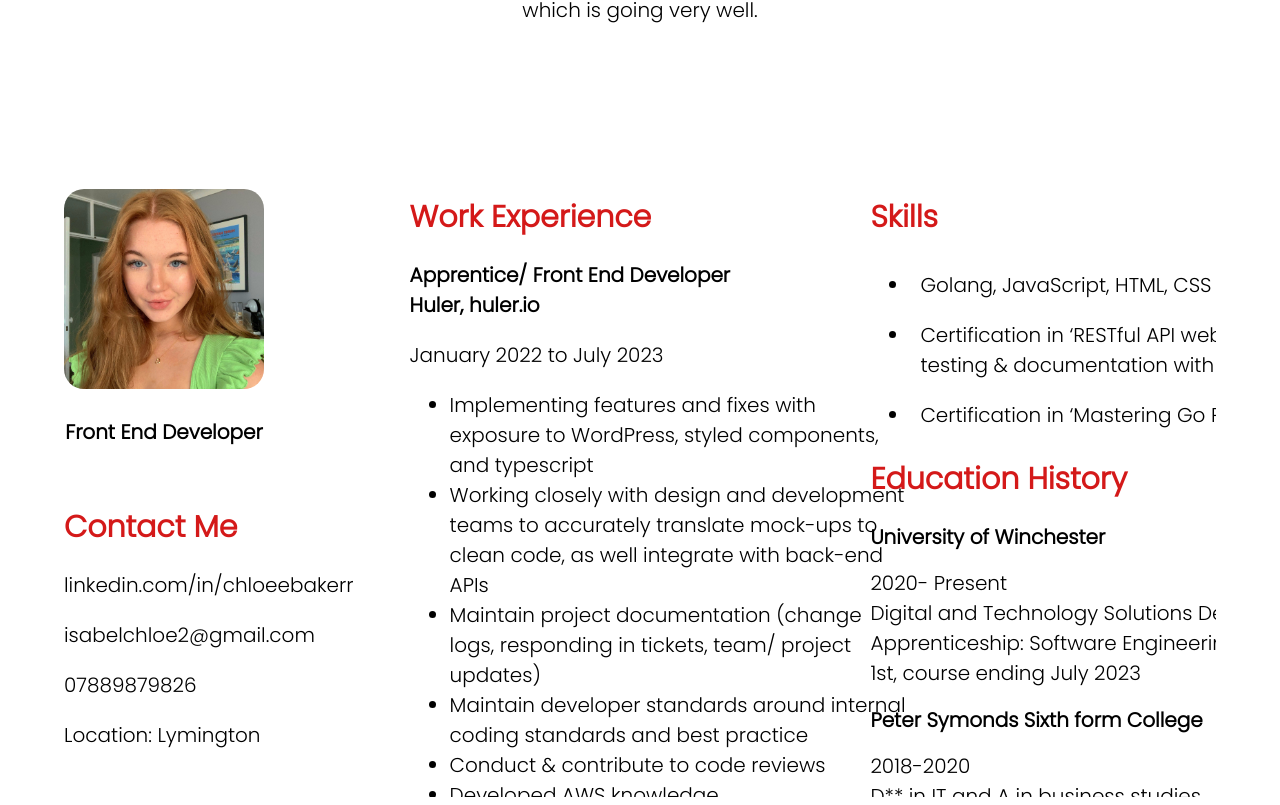
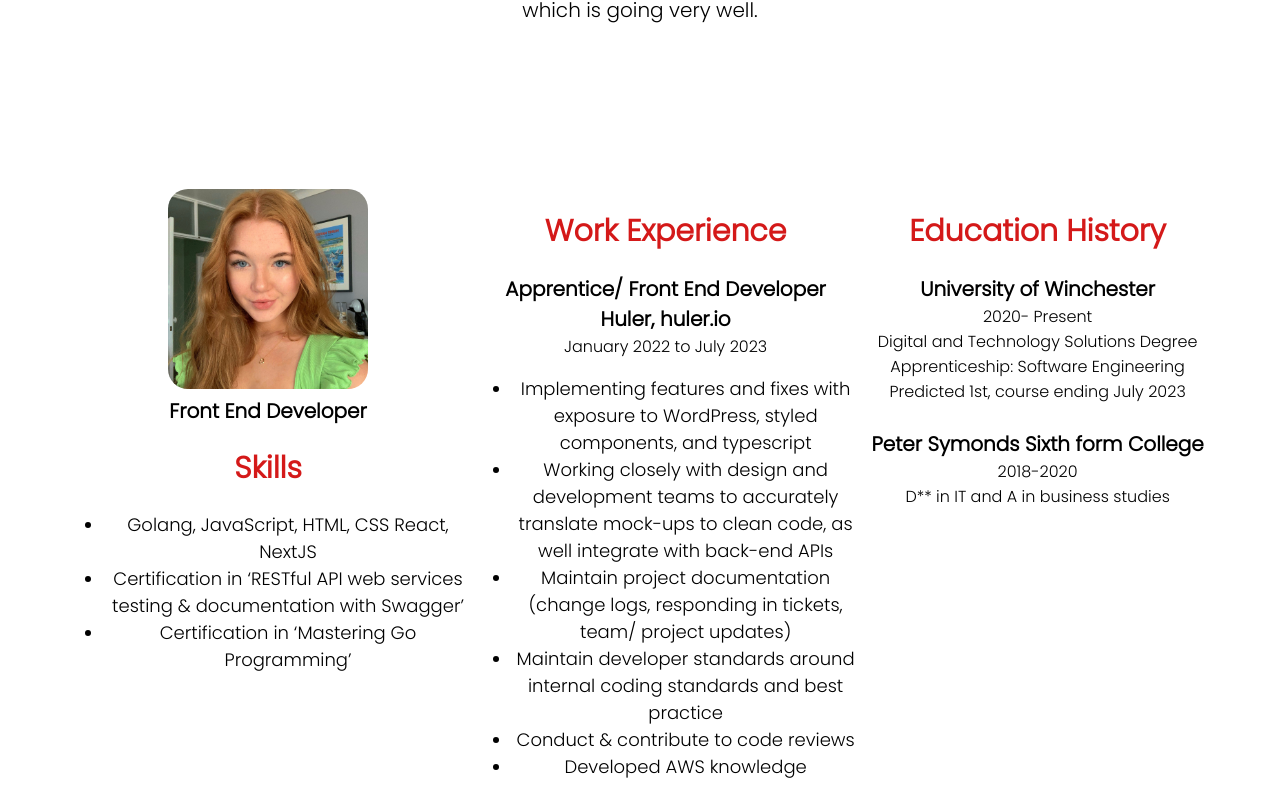
Before and after one commit to chhhloeeee/digital-portfolio, a React (Create React App) app: page / in a window 1280 px wide. Shown: the part 1595-2400 px from the top of the page. Built offline with nearby package versions, Linux system fonts and the light colour scheme.

Commit message:
fix: use grid for cv, make projects section mobile

```diff
--- a/src/Home.tsx
+++ b/src/Home.tsx
@@ -4,7 +4,7 @@ import NavBar from "./components/NavBar";
 import About from "./components/About";
 import Projects from "./components/Projects/Projects";
 import Contact from "./components/Contact/Contact";
-import CV from "./components/CV";
+import CV from "./components/CV/CV";
 import References from "./components/References/References";
 
 interface HomeProps {
--- a/src/components/CV.tsx
+++ b/src/components/CV/CV.tsx
@@ -1,9 +1,5 @@
 import { styled } from "styled-components";
-import ChloePicture from "./CV/ChloePicture";
-import ContactMe from "./CV/ContactMe";
-import WorkExperience from "./CV/WorkExperience";
-import Skills from "./CV/Skills";
-import Education from "./CV/Education";
+import ChloePicture from "./ChloePicture";
 
 interface CVProps {
   className?: string;
@@ -13,31 +9,19 @@ interface CVProps {
 const CV = ({ className, id }: CVProps) => {
   return (
     <div className={className} id={id}>
-      <ChloePicture />
-      <ContactMe>
-        <h1>Contact Me</h1>
-        <p>
-          <a
-            href="https://www.linkedin.com/in/chloeebakerr/"
-            target="_blank"
-            rel="noopener noreferrer"
-          >
-            linkedin.com/in/chloeebakerr
-          </a>
-        </p>
-        <p>
-          <a
-            href="mailto:isabelchloe2@gmail.com"
-            target="_blank"
-            rel="noopener noreferrer"
-          >
-            isabelchloe2@gmail.com
-          </a>
-        </p>
-        <p>07889879826</p>
-        <p>Location: Lymington</p>
-      </ContactMe>
-      <WorkExperience>
+      <div>
+        <ChloePicture />
+        <h1>Skills</h1>
+        <ul>
+          <li>Golang, JavaScript, HTML, CSS React, NextJS</li>
+          <li>
+            Certification in ‘RESTful API web services testing & documentation
+            with Swagger’
+          </li>
+          <li>Certification in ‘Mastering Go Programming’</li>
+        </ul>
+      </div>
+      <div>
         <h1>Work Experience</h1>
         <h2>Apprentice/ Front End Developer</h2>
         <h2>
@@ -71,19 +55,8 @@ const CV = ({ className, id }: CVProps) => {
             <li> Developed AWS knowledge</li>
           </ul>
         </p>
-      </WorkExperience>
-      <Skills>
-        <h1>Skills</h1>
-        <ul>
-          <li>Golang, JavaScript, HTML, CSS React, NextJS</li>
-          <li>
-            Certification in ‘RESTful API web services testing & documentation
-            with Swagger’
-          </li>
-          <li>Certification in ‘Mastering Go Programming’</li>
-        </ul>
-      </Skills>
-      <Education>
+      </div>
+      <div>
         <h1>Education History</h1>
         <h2>University of Winchester</h2>
         <p>2020- Present</p>
@@ -91,31 +64,39 @@ const CV = ({ className, id }: CVProps) => {
           Digital and Technology Solutions Degree Apprenticeship: Software
           Engineering Predicted 1st, course ending July 2023
         </p>
+        <br />
         <h2>Peter Symonds Sixth form College</h2>
         <p>2018-2020</p>
         <p>D** in IT and A in business studies</p>
-      </Education>
+      </div>
     </div>
   );
 };
 
 const StyledCV = styled(CV)`
   position: relative;
-  min-height: 80vh;
-  font-size: 20px;
+  display: grid;
+  grid-template-columns: auto auto auto;
   margin: auto;
   width: 90%;
   padding-top: 3rem;
-  overflow-y: scroll;
   h1 {
     font-size: 30px;
     color: #d41919;
   }
-  h2 {
-    font-size: 20px;
-  }
+
   > div {
     padding-top: 2rem;
+    h2 {
+      font-size: 20px;
+      margin: 0;
+    }
+    li {
+      font-size: 18px;
+    }
+    p {
+      margin: 0;
+    }
   }
 `;
 
--- a/src/components/CV/ChloePicture.tsx
+++ b/src/components/CV/ChloePicture.tsx
@@ -11,7 +11,7 @@ const ChloePicture = ({ className }: ChloePictureProps) => {
       <div>
         <img src={profile} alt="chloe" width="200" />
         <div>
-          <p>Front End Developer</p>
+          <h2>Front End Developer</h2>
         </div>
       </div>
     </div>
@@ -19,12 +19,6 @@ const ChloePicture = ({ className }: ChloePictureProps) => {
 };
 
 const StyledChloePicture = styled(ChloePicture)`
-  background-color: white;
-  position: relative;
-  > div {
-    position: absolute;
-    font-weight: bold;
-  }
   img {
     height: 200px;
     object-fit: cover;
--- a/src/components/CV/ContactMe.tsx
+++ /dev/null
@@ -1,12 +0,0 @@
-import { styled } from "styled-components";
-
-const ContactMe = styled.div`
-  position: absolute;
-  top: 50%;
-  text-align: left;
-  h2 {
-    font-size: 20px;
-  }
-`;
-
-export default ContactMe;
--- a/src/components/CV/Education.tsx
+++ /dev/null
@@ -1,14 +0,0 @@
-import { styled } from "styled-components";
-
-const Education = styled.div`
-  position: absolute;
-  top: 43%;
-  left: 70%;
-  text-align: left;
-  width: 500px;
-  p {
-    margin: 0;
-  }
-`;
-
-export default Education;
--- a/src/components/CV/Skills.tsx
+++ /dev/null
@@ -1,14 +0,0 @@
-import { styled } from "styled-components";
-
-const Skills = styled.div`
-  position: absolute;
-  top: 5%;
-  left: 70%;
-  text-align: left;
-  width: 500px;
-  li {
-    padding: 10px;
-  }
-`;
-
-export default Skills;
--- a/src/components/CV/WorkExperience.tsx
+++ /dev/null
@@ -1,15 +0,0 @@
-import { styled } from "styled-components";
-
-const WorkExperience = styled.div`
-  position: absolute;
-  top: 5%;
-  left: 30%;
-  text-align: left;
-  width: 500px;
-  h2,
-  a {
-    margin: 0;
-  }
-`;
-
-export default WorkExperience;
--- a/src/components/Projects/ProjectCard.tsx
+++ b/src/components/Projects/ProjectCard.tsx
@@ -22,7 +22,7 @@ const ProjectCard = ({
   return (
     <div className={className}>
       <div>
-        <img src={src} alt={alt} width="700"></img>
+        <img src={src} alt={alt}></img>
       </div>
       <div>
         <h2>{title}</h2>
@@ -38,21 +38,21 @@ const ProjectCard = ({
 const StyledProjectCard = styled(ProjectCard)`
   position: relative;
   display: grid;
-  grid-template-columns: auto auto auto;
+  grid-template-columns: auto auto;
   margin: auto;
-  width: 80%;
+  width: 90%;
   display: flex;
   justify-content: center;
   align-items: center;
   padding-bottom: 3rem;
   img {
     border-radius: 20px;
+    width: 700px;
   }
 
   > div:nth-last-of-type(1) {
     justify-items: center;
-    padding-left: 15rem;
-    max-width: 500px;
+    padding: 40px;
     h2 {
       color: #d41919;
     }
@@ -67,5 +67,24 @@ const StyledProjectCard = styled(ProjectCard)`
     padding: 10px;
     cursor: pointer;
   }
+
+  @media (max-width: 1200px) {
+    img {
+      width: 600px;
+    }
+  }
+  @media (max-width: 1000px) {
+    display: block;
+  }
+  @media (max-width: 600px) {
+    img {
+      width: 400px;
+    }
+  }
+  @media (max-width: 450px) {
+    img {
+      width: 300px;
+    }
+  }
 `;
 export default StyledProjectCard;
```
